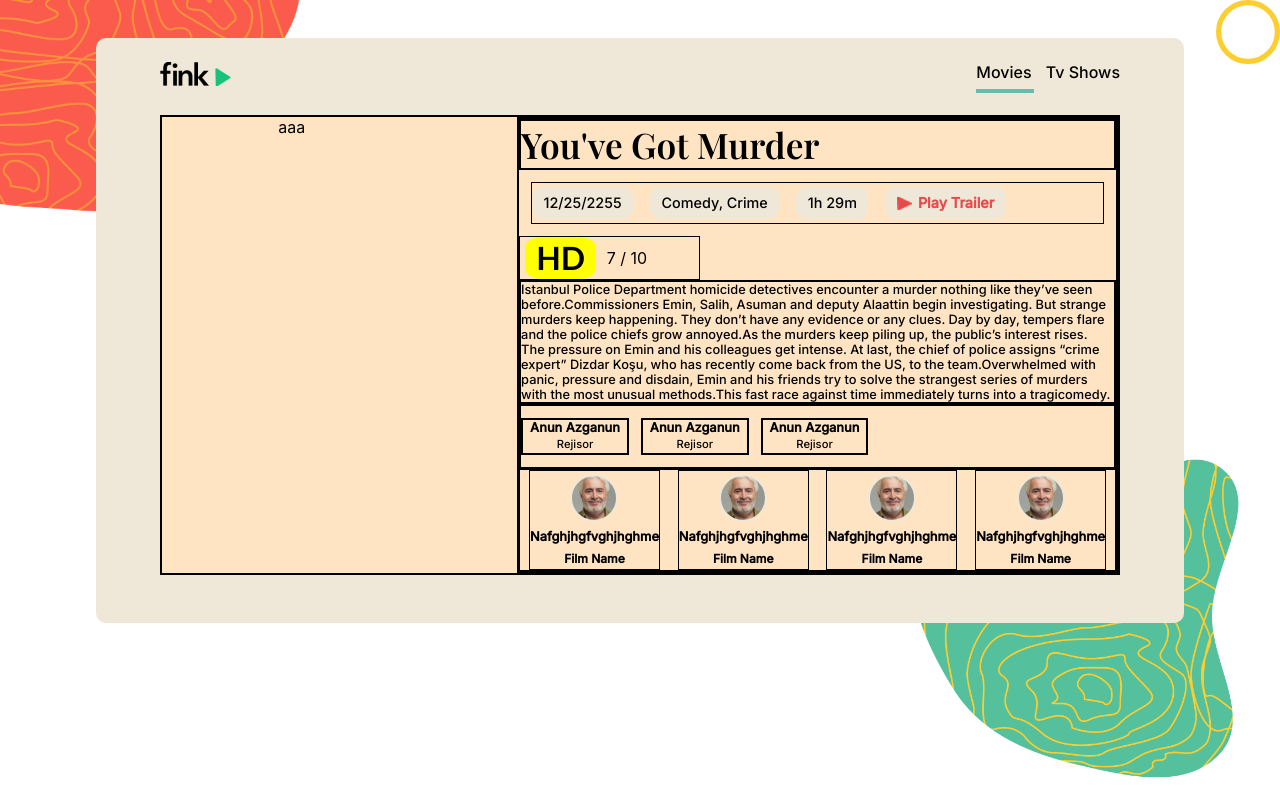
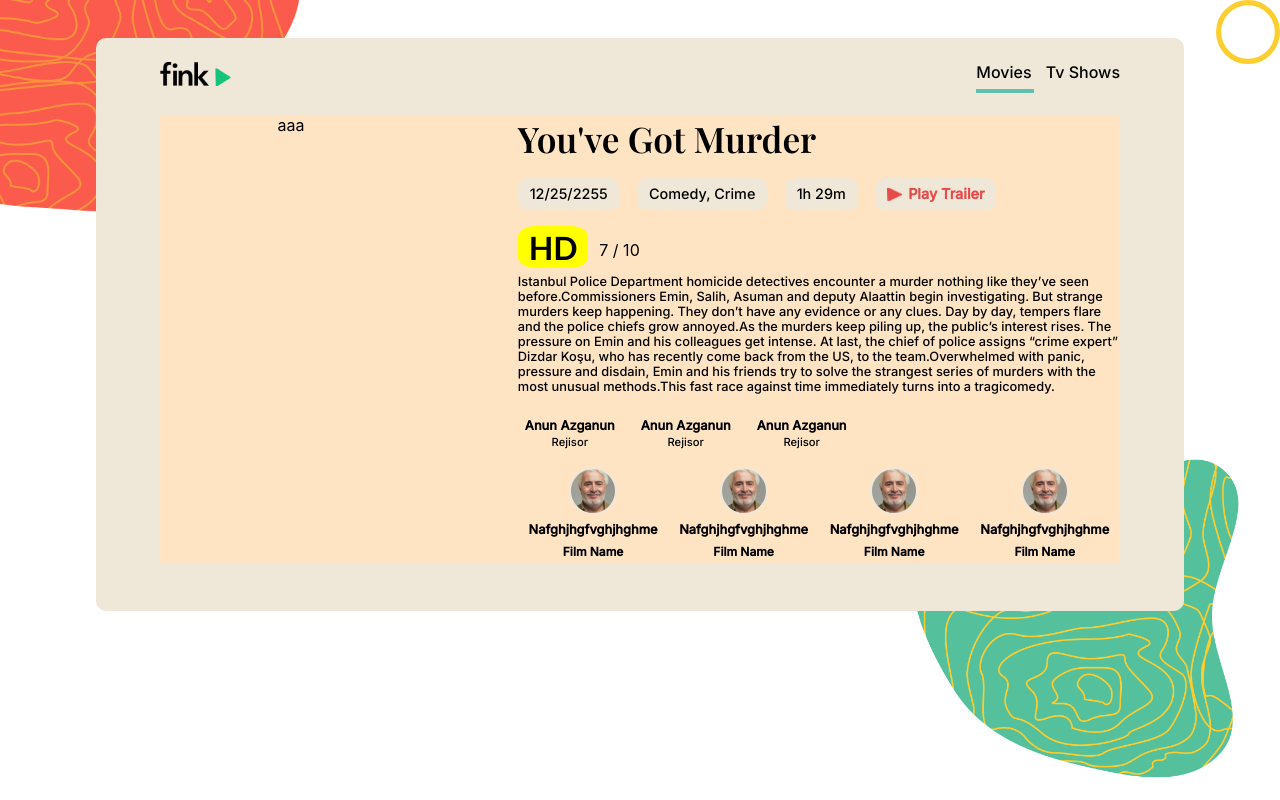
Before and after one commit to dwintechnology/Gryffindor, a React (Create React App) app: page /tv_shows in a window 1280 px wide. Built offline with nearby package versions, Linux system fonts and the light colour scheme.

Commit message:
Create Movie Detals

```diff
--- a/src/componets/movie-details/movie-actor/create-movie-actor/create-movie-actor.scss
+++ b/src/componets/movie-details/movie-actor/create-movie-actor/create-movie-actor.scss
@@ -3,7 +3,6 @@
 .actorBlock {
   display: flex;
   font-family: $font-femily;
-  border: 1px solid black;
   width: auto;
   flex-direction: column;
   align-items: center;
--- a/src/componets/movie-details/movie-actor/movie-actor.scss
+++ b/src/componets/movie-details/movie-actor/movie-actor.scss
@@ -1,7 +1,6 @@
 .movieActor{
     display: flex;
     flex-direction: row;
-    border: 1px solid black;
     width: auto;
     height: 100px;
     justify-content: space-around;
--- a/src/componets/movie-details/movie-details.scss
+++ b/src/componets/movie-details/movie-details.scss
@@ -1,5 +1,4 @@
 .movieDetails {
   width: 69%;
   height: 100%;
-  border: 2px solid black;
 }
--- a/src/componets/movie-details/movie-information/movir-information.scss
+++ b/src/componets/movie-details/movie-information/movir-information.scss
@@ -2,13 +2,13 @@
 
 .movieInformation {
   display: flex;
-  border: 1px solid black;
   width: auto;
   height: 40px;
   justify-content: flex-start;
   align-items: center;
   font-family: $font-femily;
   margin: 2%;
+  margin-left: 0%;
 
   div {
     margin-right: 3%;
--- a/src/componets/movie-details/movie-overview/movie-overview.scss
+++ b/src/componets/movie-details/movie-overview/movie-overview.scss
@@ -1,7 +1,6 @@
 @import "../../../variables.scss";
 
 .movieOverview{
-    border: solid black 2px;
     font-family: $font-femily;
     font-size: 80%;
     text-align: start;
--- a/src/componets/movie-details/movie-rating/movie-rating.scss
+++ b/src/componets/movie-details/movie-rating/movie-rating.scss
@@ -1,6 +1,5 @@
 .movieRating {
   width: 30%;
-  border: 1px black solid;
   display: flex;
   flex-direction: row;
   justify-content: flex-start;
@@ -13,7 +12,8 @@
     height: 85%;
     padding: 1% 6%;
     font-family: "Gill Sans", "Gill Sans MT", "Trebuchet MS", sans-serif;
-    margin: 0% 3%;
+    margin-right: 3%;
+    margin-bottom: 3%;
   }
   .rating{
     margin: 0% 3%;
--- a/src/componets/movie-details/movie-title/movie-title.scss
+++ b/src/componets/movie-details/movie-title/movie-title.scss
@@ -1,7 +1,6 @@
 @import url('https://fonts.googleapis.com/css2?family=Playfair+Display:wght@600&display=swap');
 
 .movieTitle{
-    border: 2px black solid;
     width: auto;
     height: 80%;
     font-family: 'Playfair Display', serif;
--- a/src/componets/movie-details/movie-writer/create-movie-writers/create-movie-writers.scss
+++ b/src/componets/movie-details/movie-writer/create-movie-writers/create-movie-writers.scss
@@ -1,5 +1,4 @@
 .createMovieWriters {
-  border: 2px solid black;
   width: auto;
   margin: 2% 0%;
   margin-right: 2%;
--- a/src/componets/movie-details/movie-writer/movie-writer.scss
+++ b/src/componets/movie-details/movie-writer/movie-writer.scss
@@ -2,10 +2,10 @@
 
 .movieWriter {
   display: flex;
-  border: 2px black solid;
   width: auto;
   flex-direction: row;
   justify-content: flex-start;
   align-items: center;
   font-family: $font-femily;
+  margin-top: 2%;
 }
--- a/src/componets/movieWrapper/style.scss
+++ b/src/componets/movieWrapper/style.scss
@@ -1,8 +1,6 @@
 .movshow{
-    // width: 90%; \
     display: flex;
     flex-direction: row;
-    border:2px black solid;
     background-color: bisque;
     margin-bottom:5%;
 }
```
